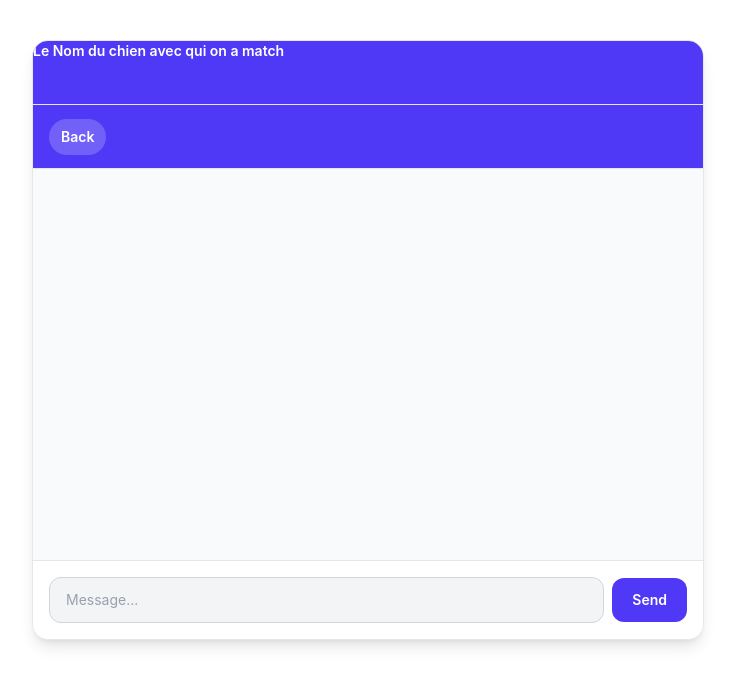
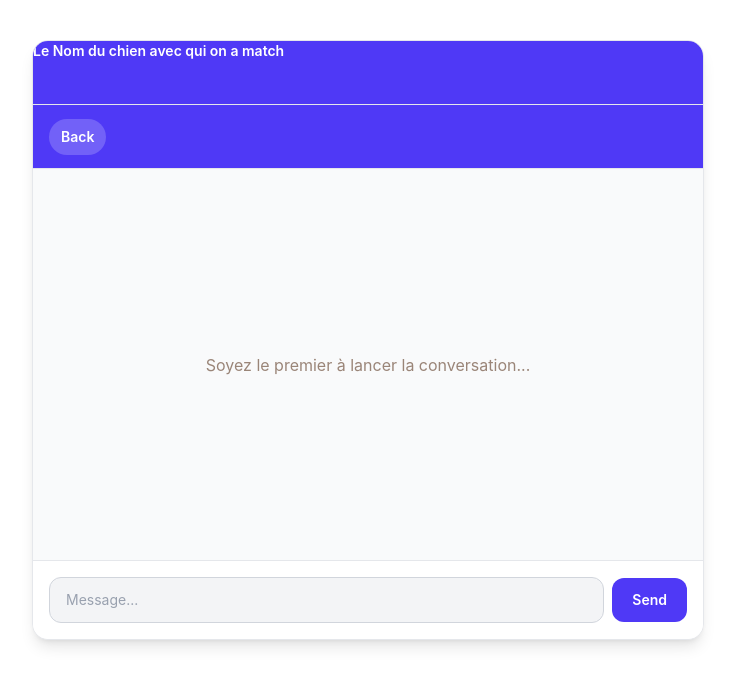
Before and after one commit to transcendance-42/P23_transcendance, a React (Vite) app in the folder frontend/: page /room/1 in a window 1280 px wide. Shown: the top 686 px of the page, without its empty margins (272-1007 px from the left). Built offline with nearby package versions, Linux system fonts and the light colour scheme; no server answers.

Commit message:
extraction de MessageList et correction etat vide

```diff
--- /dev/null
+++ b/frontend/src/components/chat/MessageList.jsx
@@ -0,0 +1,26 @@
+import React from "react";
+import MessageBubble from "./MessageBubble";
+
+export default function MessageList({messages, userId}){
+    if (messages.length === 0){
+        return (
+            <div className="flex flex-1 flex-col items-center justify-center bg-gray-50 p-5 text-text-caption">
+                Soyez le premier à lancer la conversation...
+            </div>
+        )
+    }
+    return (
+        <div className="flex flex-1 flex-col gap-3 overflow-y-auto bg-gray-50 p-5">
+
+                    {messages.map (m =>
+                        <MessageBubble
+                        key={m.id}
+                        senderName={m.users.first_name}
+                        send_at= {m.send_at}
+                        text={m.content}
+                        isMine={m.sender_id === userId}
+                        />
+                    )}
+        </div>
+    )
+}
--- a/frontend/src/pages/MessagePanel.jsx
+++ b/frontend/src/pages/MessagePanel.jsx
@@ -1,5 +1,6 @@
 import React from 'react'
 import MessageBubble from './../components/chat/MessageBubble'
+import MessageList from '../components/chat/MessageList'
 import { useEffect, useState } from 'react'
 import io from 'socket.io-client'
 import { useParams, useNavigate } from 'react-router-dom'
@@ -70,19 +71,6 @@ export default function MessagePanel()
         setFormData((prev) => ({ ...prev, content: '' }))
     }
 
-    let list = "There is no content to display"
-    if (messages)
-    {
-        list = messages.map (m =>
-            <MessageBubble
-            key={m.id}
-            senderName={m.users.first_name}
-            send_at= {m.send_at}
-            text={m.content}
-            isMine={m.sender_id === userId}
-            />
-        )
-    }
     return(
     <div className="mx-auto mt-10 flex h-150 w-full max-w-2xl flex-col overflow-hidden rounded-2xl border border-gray-200 bg-white shadow-lg">
 
@@ -98,9 +86,7 @@ export default function MessagePanel()
             </button>
         </div>
 
-        <div className="flex flex-1 flex-col gap-3 overflow-y-auto bg-gray-50 p-5">
-            {list}
-        </div>
+        <MessageList messages={messages} userId={userId} />
 
         <div className="flex items-center gap-2 border-t border-gray-200 bg-white p-4">
 
```
